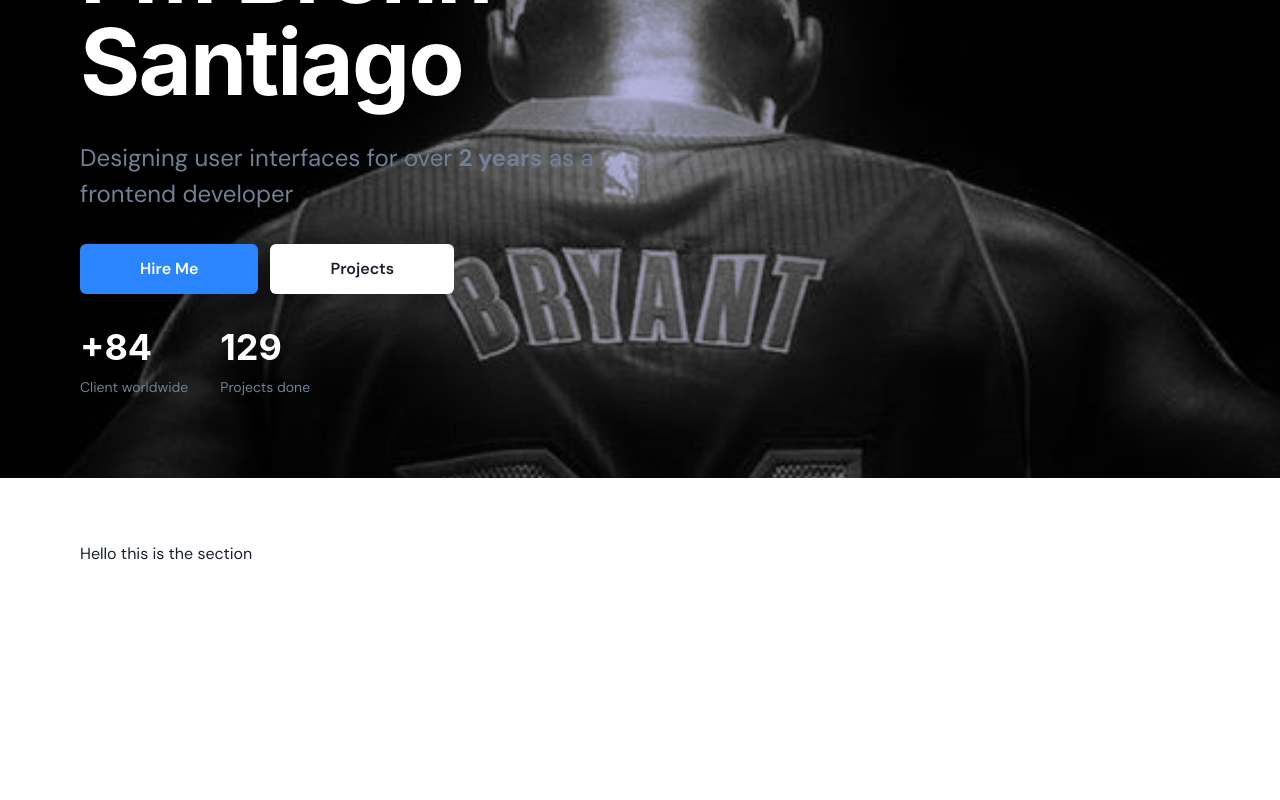
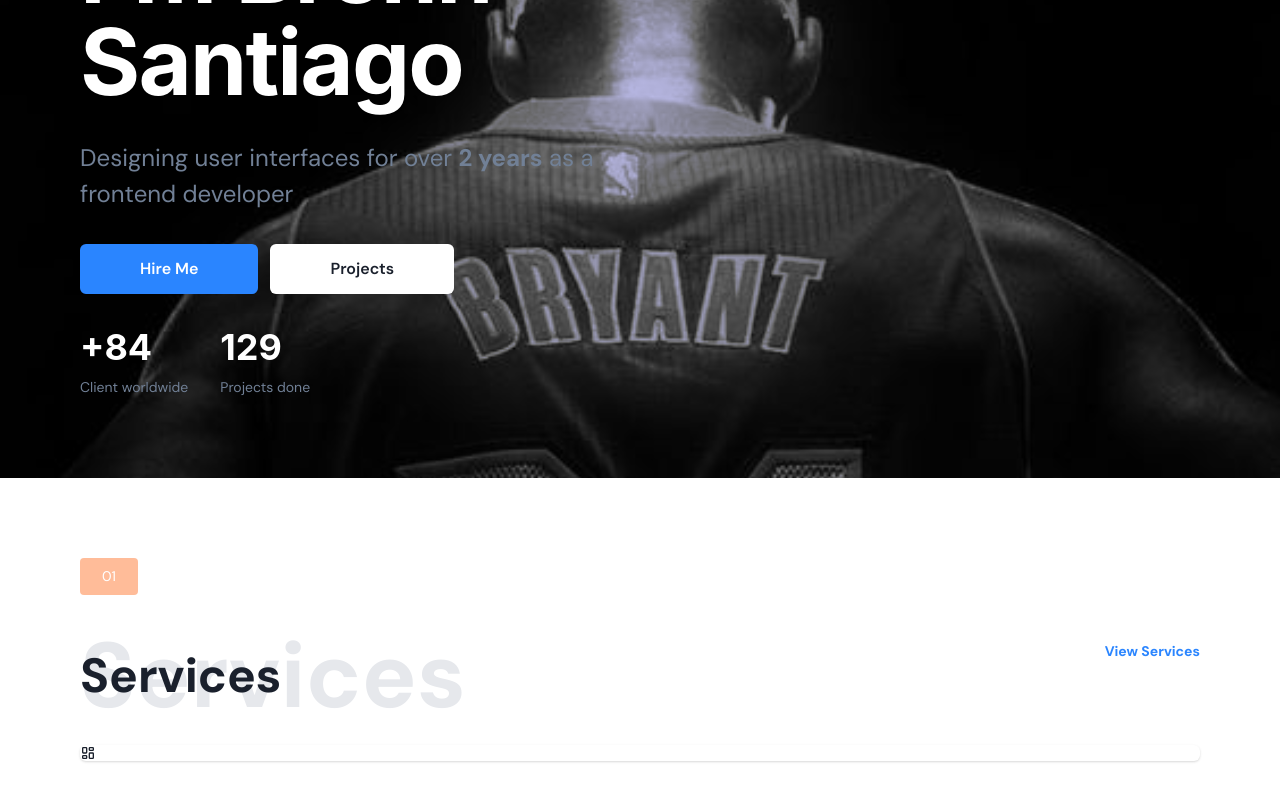
Before and after one commit to brenn-xircus/clone-app, a Next.js app: page / in a window 1280 px wide. Shown: the part 332-1132 px from the top of the page. Built offline with nearby package versions, Linux system fonts and the light colour scheme.

Commit message:
update component

```diff
--- a/app/components/section.js
+++ /dev/null
@@ -1,12 +0,0 @@
-import { Box } from '@chakra-ui/react'
-import React from 'react'
-
-const Section = ({ sectionNumber, title,  }) => {
-  return (
-    <Box pt={{ base: '106px', md: '144px' }} w="full" h="full">
-      Hello this is the section
-    </Box>
-  )
-}
-
-export default Section
--- /dev/null
+++ b/app/components/sectionHeader.js
@@ -0,0 +1,57 @@
+import { Box, Flex, Text, VStack } from '@chakra-ui/react'
+import { useTheme } from '@emotion/react'
+import React from 'react'
+
+const SectionHeader = ({ sectionNumber, title, sectionNumberBg  }) => {
+
+  const theme = useTheme();
+
+  return (
+    <Flex
+        flexDir={{ base: 'column', md: 'row' }}
+        justifyContent={{ base: 'center', md: 'space-between'}}
+        alignItems="center"
+        gap={3}
+      >
+        <VStack alignItems={{ base: 'center', md: 'start' }} gap={3}>
+          <Box
+            bg={sectionNumberBg}
+            fontSize="14px"
+            color="white"
+            p="8px 22px"
+            borderRadius="4px"
+          >
+            {sectionNumber}
+          </Box>
+          <Flex
+            position="relative"
+            justifyContent={{ base: 'center', md: 'start' }}
+            alignItems="center"
+          >
+            <Text
+              position="absolute"
+              fontSize={{ base: '40px', md: '48px' }}
+              fontWeight="bold"
+            >
+              {title}
+            </Text>
+            <Text
+              fontSize={{ base: '48px', md: '64px', lg: '92px' }}
+              color="#e6e8ec"
+              fontWeight="bold"
+            >{title}</Text>
+          </Flex>
+        </VStack>
+        <Text
+          color={theme.colors.primary[50]}
+          fontWeight="bold"
+          fontSize="sm"
+          _hover={{ cursor: 'pointer' }}
+        >
+          View {title}
+        </Text>
+      </Flex>
+  )
+}
+
+export default SectionHeader
--- /dev/null
+++ b/app/components/servicesCard.js
@@ -0,0 +1,14 @@
+import { Card } from '@chakra-ui/react'
+import React from 'react'
+import { TbLayoutDashboard } from "react-icons/tb";
+
+const ServicesCard = ({ item = [] }) => {
+  return (
+    <Card>
+      <TbLayoutDashboard />
+
+    </Card>
+  )
+}
+
+export default ServicesCard
--- /dev/null
+++ b/app/components/servicesSection.js
@@ -0,0 +1,18 @@
+import React from 'react'
+import ServicesCard from './servicesCard'
+import { Box } from '@chakra-ui/react'
+import SectionHeader from './sectionHeader'
+
+const ServicesSection = () => {
+  return (
+
+    <Box pt={{ base: '90px', md: '160px' }} w="full" h="full">
+      <SectionHeader sectionNumber="01" title="Services" sectionNumberBg="#FFBC99" />
+      <ServicesCard />
+    </Box>
+
+
+  )
+}
+
+export default ServicesSection
--- /dev/null
+++ b/app/index.css
@@ -0,0 +1,4 @@
+* {
+  padding: 0;
+  margin: 0;
+}
--- a/app/page.js
+++ b/app/page.js
@@ -2,8 +2,8 @@
 
 import HomePage from "./components/home";
 import Navbar from "./components/navbar";
-import { Box, HStack, VStack } from "@chakra-ui/react";
-import Section from "./components/section";
+import { VStack } from "@chakra-ui/react";
+import ServicesSection from "./components/servicesSection";
 
 
 export default function Home() {
@@ -13,7 +13,7 @@
       <Navbar/>
       <HomePage />
       <VStack h="100vh" px={{ base: '32px', sm: '40px', md: '80px' }} mx="auto" maxW="1280px" w="full">
-        <Section/>
+        <ServicesSection />
       </VStack>
     </>
 
--- a/package.json
+++ b/package.json
@@ -16,7 +16,8 @@
     "framer-motion": "^11.0.5",
     "next": "14.1.0",
     "react": "^18",
-    "react-dom": "^18"
+    "react-dom": "^18",
+    "react-icons": "^5.0.1"
   },
   "devDependencies": {
     "eslint": "^8",
```
Also changed, not shown: 1 other file (tests, documents, lock files or other folders).
